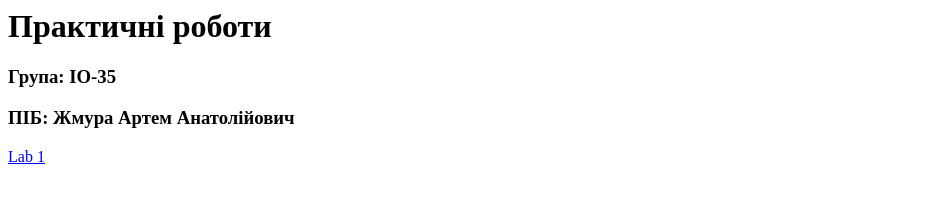
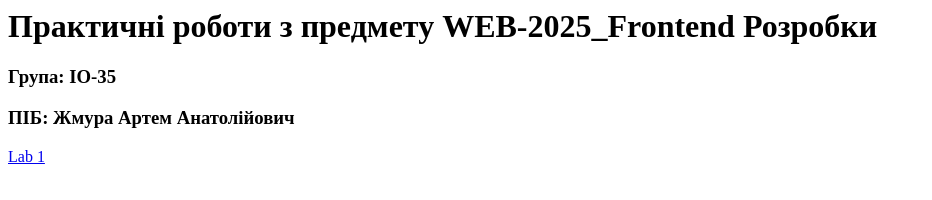
Before and after one commit to Somnovem/IO-35_appWEB-ZhmuraArtem-FIOT-2025, a plain HTML site: page index.html in a window 1280 px wide. Shown: the whole page, without its empty margins (0-932 px from the left). Drawn offline with Linux system fonts and the light colour scheme.

Commit message:
Deploy to git pages established

```diff
--- a/index.html
+++ b/index.html
@@ -1,4 +1,4 @@
-<h1>Практичні роботи</h1>
+<h1>Практичні роботи з предмету WEB-2025_Frontend Розробки</h1>
 <h3>Група: ІО-35</h3>
 <h3>ПІБ: Жмура Артем Анатолійович</h3>
 <a href="lab1/index.html">Lab 1</a>
```
